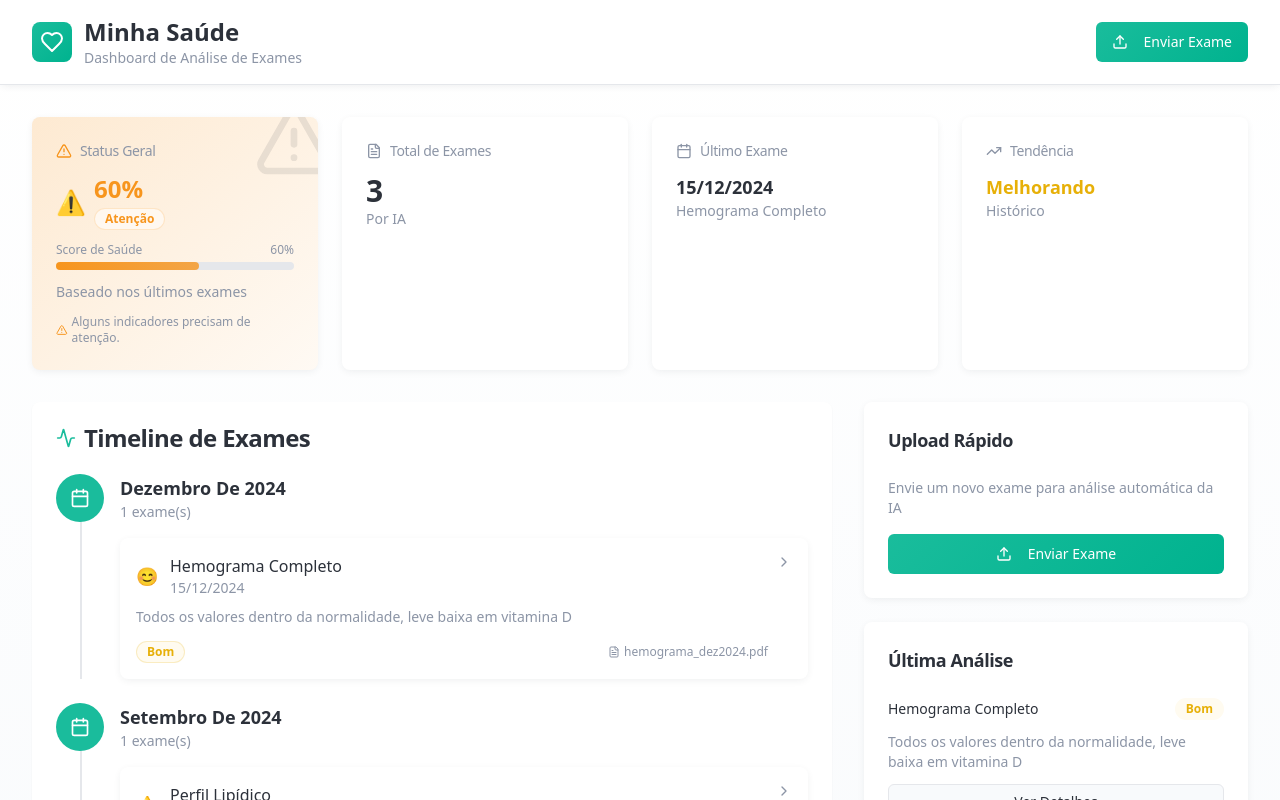
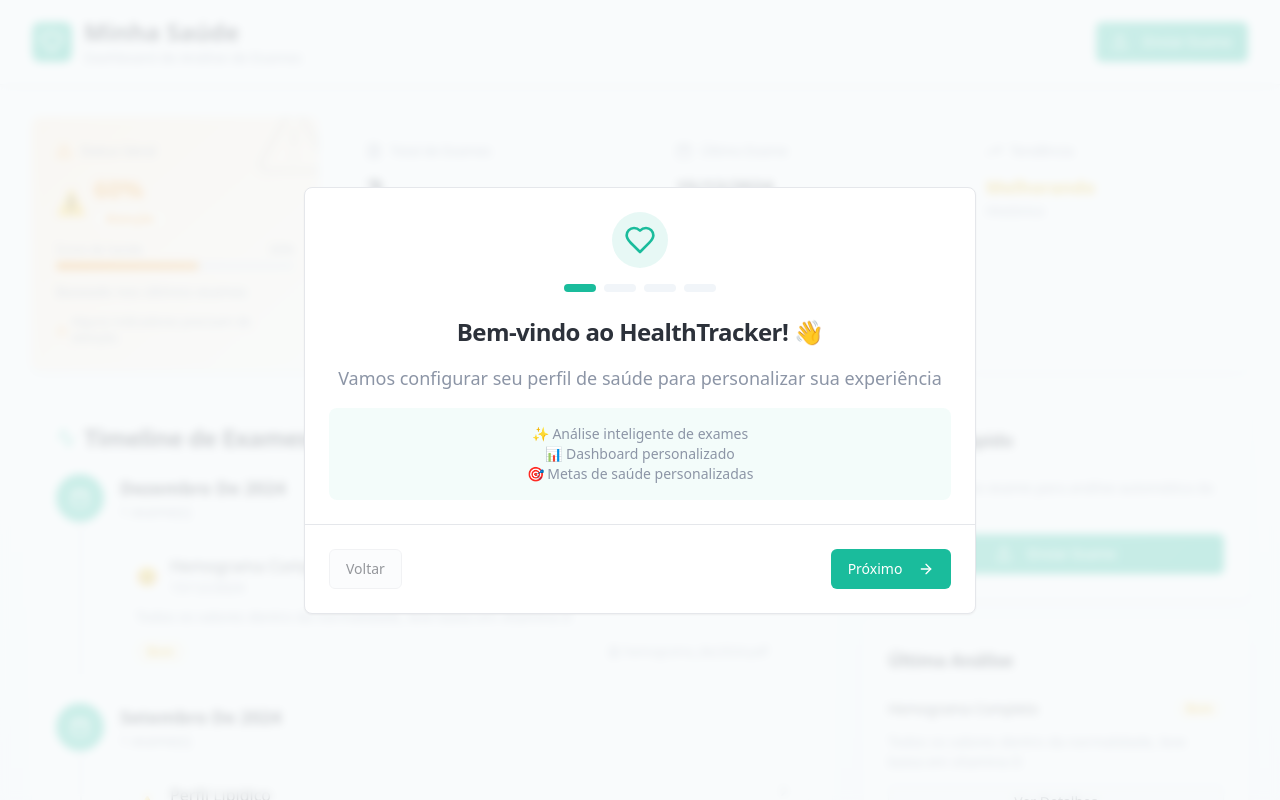
Before and after one commit to Fmacedo23/exam-ai-evolve, a React (Vite) app: page / in a window 1280 px wide. Shown: the top 800 px of the page. Built offline with nearby package versions, Linux system fonts and the light colour scheme.

Commit message:
Implement onboarding flow
Implement user onboarding after authentication.

```diff
--- a/src/components/Dashboard.tsx
+++ b/src/components/Dashboard.tsx
@@ -1,4 +1,4 @@
-import React, { useState } from "react";
+import React, { useState, useEffect } from "react";
 import { Card, CardContent, CardHeader, CardTitle } from "@/components/ui/card";
 import { Button } from "@/components/ui/button";
 import { Badge } from "@/components/ui/badge";
@@ -9,6 +9,7 @@ import { HealthStatus } from "./HealthStatus";
 import { MobileNav } from "./MobileNav";
 import { UploadModal } from "./UploadModal";
 import { ExamViewer } from "./ExamViewer";
+import { Onboarding } from "./Onboarding";
 
 interface ExamData {
   id: string;
@@ -94,11 +95,36 @@ const mockExams: ExamData[] = [
   }
 ];
 
+interface UserData {
+  name: string;
+  age: string;
+  goals: string[];
+  conditions: string[];
+}
+
 export function Dashboard() {
   const [exams, setExams] = useState<ExamData[]>(mockExams);
   const [isUploading, setIsUploading] = useState(false);
   const [showUploadModal, setShowUploadModal] = useState(false);
   const [selectedExam, setSelectedExam] = useState<ExamData | null>(null);
+  const [showOnboarding, setShowOnboarding] = useState(false);
+  const [userData, setUserData] = useState<UserData | null>(null);
+
+  // Verificar se é primeira visita do usuário
+  useEffect(() => {
+    const storedUserData = localStorage.getItem('healthtrack-user');
+    if (storedUserData) {
+      setUserData(JSON.parse(storedUserData));
+    } else {
+      setShowOnboarding(true);
+    }
+  }, []);
+
+  const handleOnboardingComplete = (data: UserData) => {
+    localStorage.setItem('healthtrack-user', JSON.stringify(data));
+    setUserData(data);
+    setShowOnboarding(false);
+  };
 
   const handleExamUpload = (file: File) => {
     setIsUploading(true);
@@ -342,6 +368,11 @@ export function Dashboard() {
           onClose={() => setSelectedExam(null)}
         />
       )}
+
+      {/* Onboarding */}
+      {showOnboarding && (
+        <Onboarding onComplete={handleOnboardingComplete} />
+      )}
     </>
   );
 }
--- /dev/null
+++ b/src/components/Onboarding.tsx
@@ -0,0 +1,208 @@
+import React, { useState } from "react";
+import { Card, CardContent, CardHeader, CardTitle } from "@/components/ui/card";
+import { Button } from "@/components/ui/button";
+import { Input } from "@/components/ui/input";
+import { Label } from "@/components/ui/label";
+import { Badge } from "@/components/ui/badge";
+import { ArrowRight, Heart, Activity, Calendar, Target } from "lucide-react";
+
+interface OnboardingProps {
+  onComplete: (userData: UserData) => void;
+}
+
+interface UserData {
+  name: string;
+  age: string;
+  goals: string[];
+  conditions: string[];
+}
+
+const healthGoals = [
+  "Perder peso",
+  "Ganhar massa muscular",
+  "Melhorar condicionamento",
+  "Controlar diabetes",
+  "Reduzir colesterol",
+  "Melhorar sono",
+  "Reduzir estresse",
+  "Prevenção de doenças"
+];
+
+const healthConditions = [
+  "Diabetes",
+  "Hipertensão",
+  "Colesterol alto",
+  "Problemas cardíacos",
+  "Obesidade",
+  "Ansiedade/Depressão",
+  "Artrite",
+  "Nenhuma condição especial"
+];
+
+export const Onboarding: React.FC<OnboardingProps> = ({ onComplete }) => {
+  const [step, setStep] = useState(1);
+  const [userData, setUserData] = useState<UserData>({
+    name: "",
+    age: "",
+    goals: [],
+    conditions: []
+  });
+
+  const handleNext = () => {
+    if (step < 4) {
+      setStep(step + 1);
+    } else {
+      onComplete(userData);
+    }
+  };
+
+  const toggleSelection = (item: string, type: 'goals' | 'conditions') => {
+    setUserData(prev => ({
+      ...prev,
+      [type]: prev[type].includes(item)
+        ? prev[type].filter(i => i !== item)
+        : [...prev[type], item]
+    }));
+  };
+
+  const canProceed = () => {
+    switch (step) {
+      case 1: return true;
+      case 2: return userData.name.trim() && userData.age.trim();
+      case 3: return userData.goals.length > 0;
+      case 4: return userData.conditions.length > 0;
+      default: return false;
+    }
+  };
+
+  return (
+    <div className="fixed inset-0 bg-background/80 backdrop-blur-sm z-50 flex items-center justify-center p-4">
+      <Card className="w-full max-w-2xl max-h-[90vh] overflow-hidden">
+        <CardHeader className="text-center space-y-4">
+          <div className="flex justify-center">
+            <div className="bg-primary/10 p-3 rounded-full">
+              {step === 1 && <Heart className="h-8 w-8 text-primary" />}
+              {step === 2 && <Activity className="h-8 w-8 text-primary" />}
+              {step === 3 && <Target className="h-8 w-8 text-primary" />}
+              {step === 4 && <Calendar className="h-8 w-8 text-primary" />}
+            </div>
+          </div>
+
+          <div className="flex justify-center space-x-2">
+            {[1, 2, 3, 4].map((i) => (
+              <div
+                key={i}
+                className={`h-2 w-8 rounded-full transition-colors ${
+                  i <= step ? 'bg-primary' : 'bg-muted'
+                }`}
+              />
+            ))}
+          </div>
+        </CardHeader>
+
+        <CardContent className="space-y-6 overflow-y-auto max-h-[60vh]">
+          {step === 1 && (
+            <div className="text-center space-y-4">
+              <CardTitle className="text-2xl">Bem-vindo ao HealthTracker! 👋</CardTitle>
+              <p className="text-muted-foreground text-lg">
+                Vamos configurar seu perfil de saúde para personalizar sua experiência
+              </p>
+              <div className="bg-primary/5 p-4 rounded-lg">
+                <p className="text-sm text-muted-foreground">
+                  ✨ Análise inteligente de exames<br/>
+                  📊 Dashboard personalizado<br/>
+                  🎯 Metas de saúde personalizadas
+                </p>
+              </div>
+            </div>
+          )}
+
+          {step === 2 && (
+            <div className="space-y-4">
+              <CardTitle>Conte-nos sobre você</CardTitle>
+              <div className="grid gap-4">
+                <div className="space-y-2">
+                  <Label htmlFor="name">Nome completo</Label>
+                  <Input
+                    id="name"
+                    placeholder="Digite seu nome"
+                    value={userData.name}
+                    onChange={(e) => setUserData(prev => ({ ...prev, name: e.target.value }))}
+                  />
+                </div>
+                <div className="space-y-2">
+                  <Label htmlFor="age">Idade</Label>
+                  <Input
+                    id="age"
+                    type="number"
+                    placeholder="Digite sua idade"
+                    value={userData.age}
+                    onChange={(e) => setUserData(prev => ({ ...prev, age: e.target.value }))}
+                  />
+                </div>
+              </div>
+            </div>
+          )}
+
+          {step === 3 && (
+            <div className="space-y-4">
+              <CardTitle>Quais são seus objetivos de saúde?</CardTitle>
+              <p className="text-muted-foreground">Selecione um ou mais objetivos</p>
+              <div className="grid grid-cols-2 gap-3">
+                {healthGoals.map((goal) => (
+                  <Badge
+                    key={goal}
+                    variant={userData.goals.includes(goal) ? "default" : "outline"}
+                    className="p-3 cursor-pointer text-center justify-center hover:bg-primary/10"
+                    onClick={() => toggleSelection(goal, 'goals')}
+                  >
+                    {goal}
+                  </Badge>
+                ))}
+              </div>
+            </div>
+          )}
+
+          {step === 4 && (
+            <div className="space-y-4">
+              <CardTitle>Condições de saúde</CardTitle>
+              <p className="text-muted-foreground">Selecione condições que você possui ou monitora</p>
+              <div className="grid grid-cols-2 gap-3">
+                {healthConditions.map((condition) => (
+                  <Badge
+                    key={condition}
+                    variant={userData.conditions.includes(condition) ? "default" : "outline"}
+                    className="p-3 cursor-pointer text-center justify-center hover:bg-primary/10"
+                    onClick={() => toggleSelection(condition, 'conditions')}
+                  >
+                    {condition}
+                  </Badge>
+                ))}
+              </div>
+            </div>
+          )}
+        </CardContent>
+
+        <div className="p-6 border-t">
+          <div className="flex justify-between">
+            <Button
+              variant="outline"
+              onClick={() => setStep(Math.max(1, step - 1))}
+              disabled={step === 1}
+            >
+              Voltar
+            </Button>
+            <Button
+              onClick={handleNext}
+              disabled={!canProceed()}
+              className="min-w-[120px]"
+            >
+              {step === 4 ? 'Finalizar' : 'Próximo'}
+              <ArrowRight className="ml-2 h-4 w-4" />
+            </Button>
+          </div>
+        </div>
+      </Card>
+    </div>
+  );
+};
```
